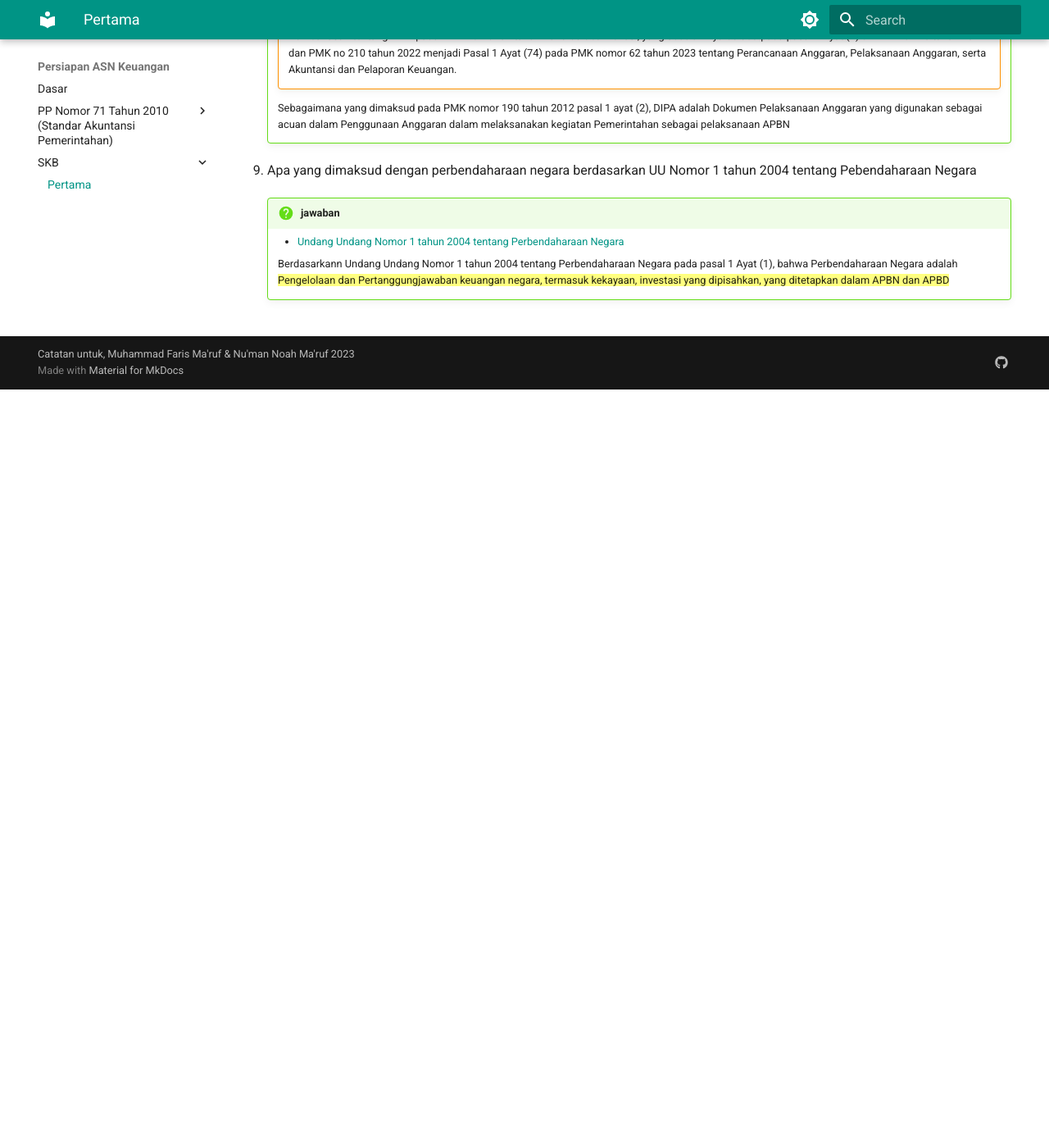
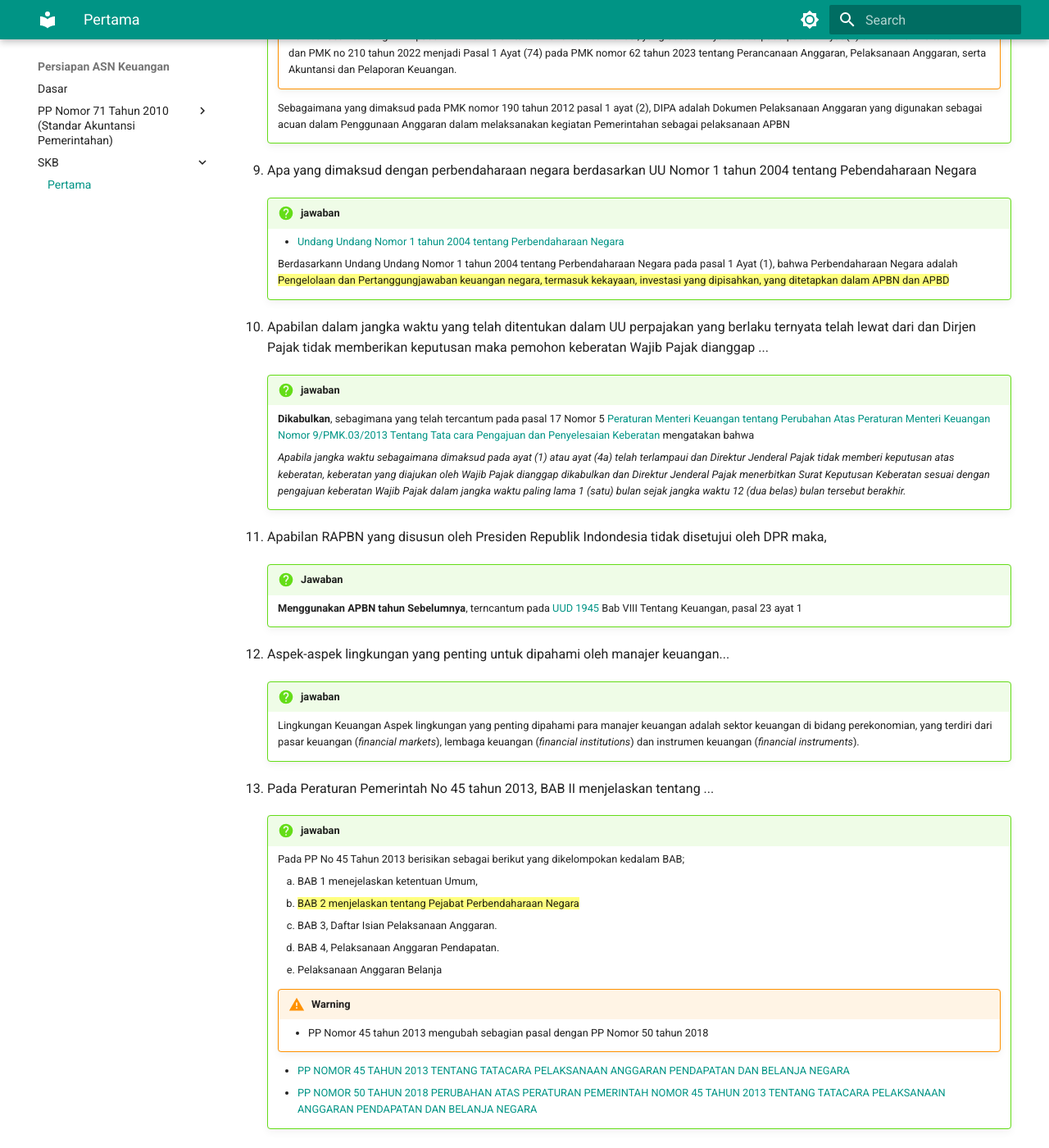
Before and after one commit to muhammadfarras/muhammadfarras.github.io, an MkDocs documentation site: the page built from docs/Accounting/SKB/01. Pertama.md, in a window 1280 px wide and 1400 px high, scrolled down 2045 px. Shown: the whole window at 82% size. Built offline with MkDocs 1.6.1 and Material for MkDocs 9.7.7, drawn with Linux system fonts in a browser that asks for light colours; before the commit the page ends 2520 px from its top, so only the background shows below that.

Commit message:
tambahan sedikit SKB

```diff
--- a/docs/Accounting/SKB/01. Pertama.md
+++ b/docs/Accounting/SKB/01. Pertama.md
@@ -74,3 +74,39 @@
         * [Undang Undang Nomor 1 tahun 2004 tentang Perbendaharaan Negara](../aset/Perbendaharaan%20Negara/UU%20Nomor%201%20Tahun%202004(1).pdf){target="_blank"}
 
         Berdasarkann Undang Undang Nomor 1 tahun 2004 tentang Perbendaharaan Negara pada pasal 1 Ayat (1), bahwa Perbendaharaan Negara adalah {==Pengelolaan dan Pertanggungjawaban keuangan negara, termasuk kekayaan, investasi yang dipisahkan, yang ditetapkan dalam APBN dan APBD==}
+
+
+11. Apabilan dalam jangka waktu yang telah ditentukan dalam UU perpajakan yang berlaku ternyata telah lewat dari dan Dirjen Pajak tidak memberikan keputusan maka pemohon keberatan Wajib Pajak dianggap ...
+
+    !!! question "jawaban"
+
+        **Dikabulkan**, sebagimana yang telah tercantum pada pasal 17 Nomor 5 [Peraturan Menteri Keuangan tentang Perubahan Atas Peraturan Menteri Keuangan Nomor 9/PMK.03/2013 Tentang Tata cara Pengajuan dan Penyelesaian Keberatan](../aset/Peraturan%20Mentri%20Keuangan/202~PMK.03~2015Per.pdf){target="_blank"} mengatakan bahwa
+
+        *Apabila jangka waktu sebagaimana dimaksud pada ayat (1) atau ayat (4a) telah terlampaui dan Direktur Jenderal Pajak tidak memberi keputusan atas keberatan, keberatan yang diajukan oleh Wajib Pajak dianggap dikabulkan dan Direktur Jenderal Pajak menerbitkan Surat Keputusan Keberatan sesuai dengan pengajuan keberatan Wajib Pajak dalam jangka waktu paling lama 1 (satu) bulan sejak jangka waktu 12 (dua belas) bulan tersebut berakhir.*
+
+12. Apabilan RAPBN yang disusun oleh Presiden Republik Indondesia tidak disetujui oleh DPR maka,
+
+    !!! question "Jawaban"
+        **Menggunakan APBN tahun Sebelumnya**, terncantum pada [UUD 1945](../aset/UUD-Nomor-Tahun-1945-UUD1945.pdf){target="_blank"} Bab VIII Tentang Keuangan, pasal 23 ayat 1
+
+13. Aspek-aspek lingkungan yang penting untuk dipahami oleh manajer keuangan...
+
+    !!! question "jawaban"
+        Lingkungan Keuangan Aspek lingkungan yang penting dipahami para manajer keuangan adalah sektor keuangan di bidang perekonomian, yang terdiri dari pasar keuangan (*financial markets*), lembaga keuangan (*financial institutions*) dan instrumen keuangan (*financial instruments*).
+
+14. Pada Peraturan Pemerintah No 45 tahun 2013, BAB II menjelaskan tentang ...
+
+    !!! question "jawaban"
+        Pada PP No 45 Tahun 2013 berisikan sebagai berikut yang dikelompokan kedalam BAB;
+
+        1. BAB 1 menejelaskan ketentuan Umum,
+        2. {==BAB 2 menjelaskan tentang Pejabat Perbendaharaan Negara==}
+        3. BAB 3, Daftar Isian Pelaksanaan Anggaran.
+        4. BAB 4, Pelaksanaan Anggaran Pendapatan.
+        5. Pelaksanaan Anggaran Belanja
+
+        !!! warning
+            * PP Nomor 45 tahun 2013 mengubah sebagian pasal dengan PP Nomor 50 tahun 2018
+
+        * [PP NOMOR 45 TAHUN 2013 TENTANG TATACARA PELAKSANAAN ANGGARAN PENDAPATAN DAN BELANJA NEGARA](../aset/Pelaksanaan%20APBN/PP%20Nomor%2045%20Tahun%202013.pdf){target="_blank"}
+        * [PP NOMOR 50 TAHUN 2018 PERUBAHAN ATAS PERATURAN PEMERINTAH NOMOR 45 TAHUN 2013 TENTANG TATACARA PELAKSANAAN ANGGARAN PENDAPATAN DAN BELANJA NEGARA](../aset/Pelaksanaan%20APBN/PP%20Nomor%2050%20Tahun%202018.pdf){target="_blank"}
```
Also changed, not shown: docs/Accounting/Akuntansi Sektor Publik/peraturan/02. Kerangka Konseptual Akuntansi Pemerintah.md (line endings or trailing spaces), 4 other files.
